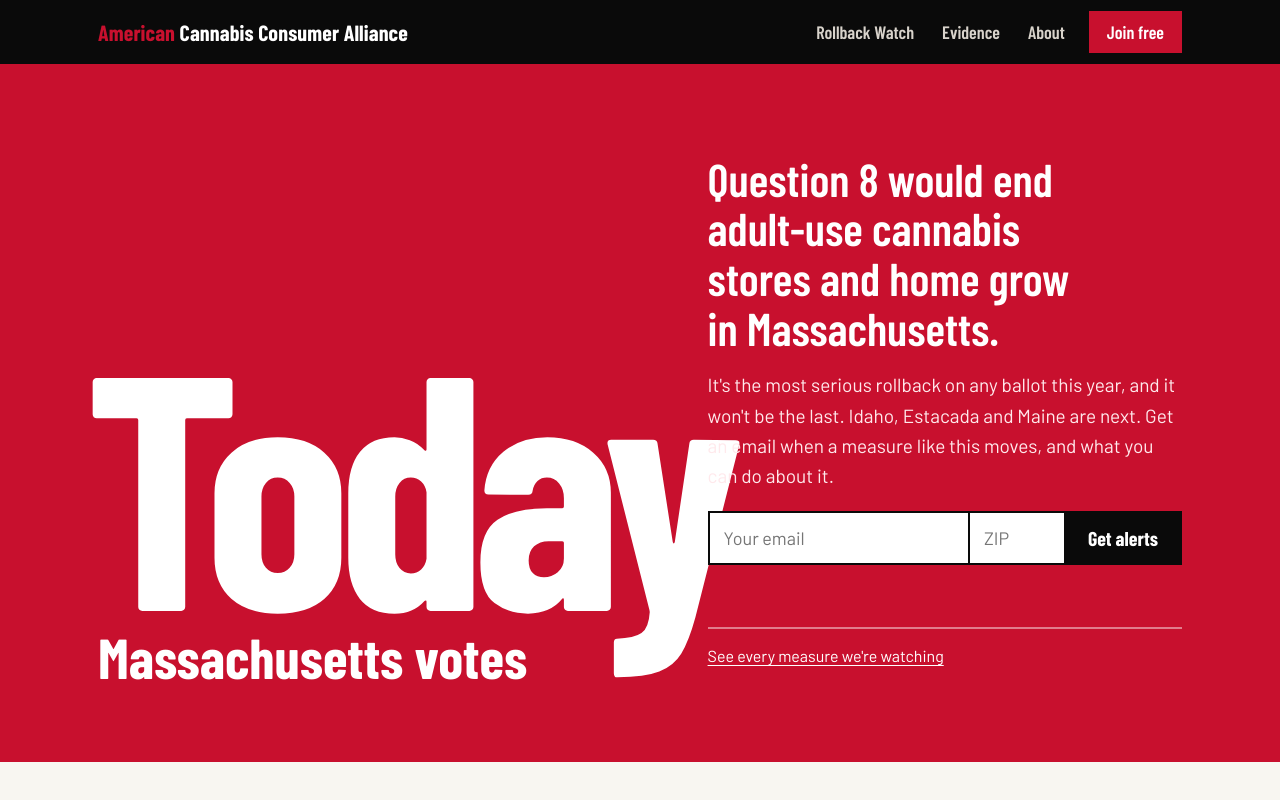
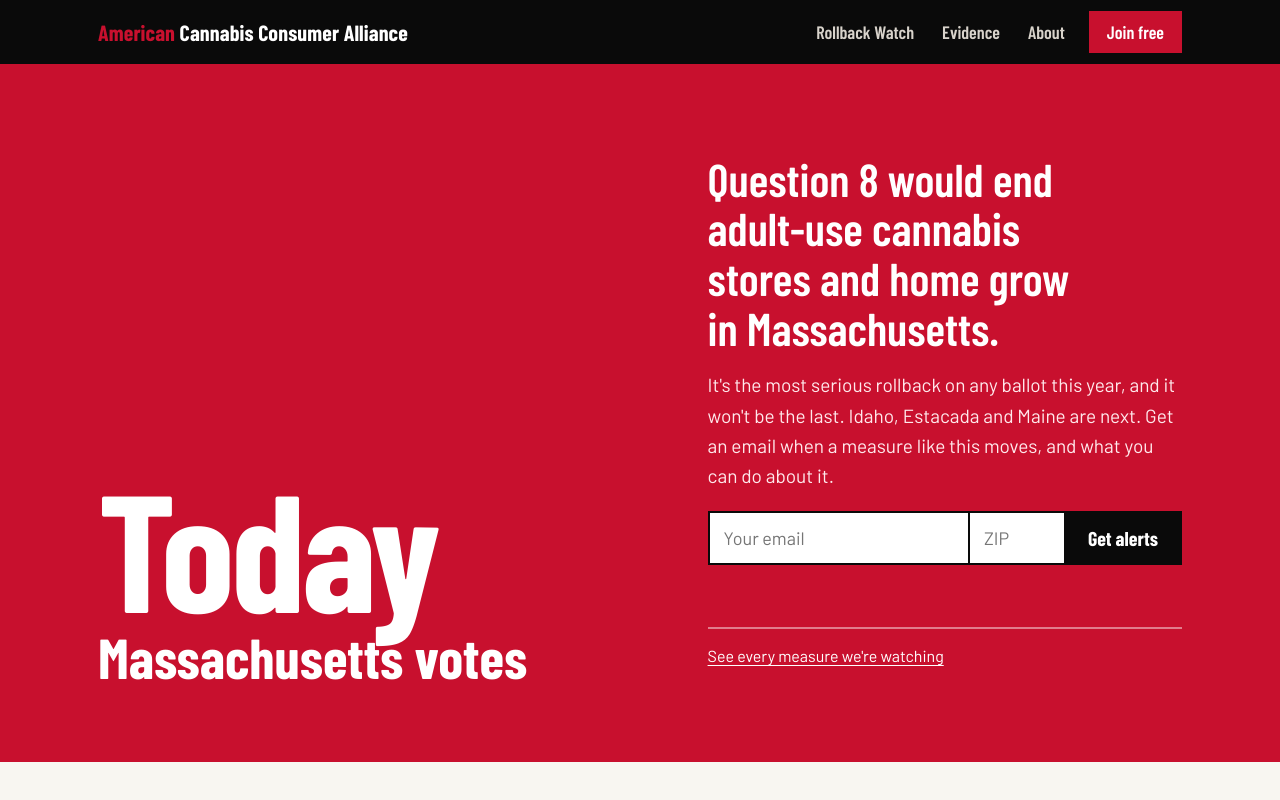
Before and after one commit to WizKaliko/acca-website, a plain HTML site: page index.html in a window 1280 px wide. Shown: the top 800 px of the page. Drawn offline with nearby package versions, Linux system fonts and the light colour scheme; a web font is replaced by a local one.

Commit message:
Fix election-day hero: size 'Today' to fit its column
The 'Today' state reused the countdown's two-digit number size, so the
word spilled across into the headline and signup form.

Co-Authored-By: Claude Opus 5.5 <noreply@anthropic.com>
Claude-Session: https://claude.ai/code/session_01R1hvNAa6Q7TB9YfoRi3J87

```diff
--- a/assets/site.css
+++ b/assets/site.css
@@ -58,6 +58,7 @@ p{margin:0 0 1em;max-width:var(--measure)}
 .poster p{font-size:19px;color:#FFE9EC}
 .poster .after{border-top:2px solid rgba(255,255,255,.45);margin-top:22px;padding-top:14px;font-size:16px}
 .poster .after a{color:var(--white)}
+.poster .poster-today .count{font-size:clamp(96px,13vw,178px);line-height:.86;letter-spacing:-.02em;margin-left:0}
 .poster .poster-alt .count{font-size:clamp(84px,13vw,180px);line-height:.86;letter-spacing:-.02em}
 @media (max-width:820px){.poster .wrap{grid-template-columns:minmax(0,1fr);align-items:start}}
 
--- a/index.html
+++ b/index.html
@@ -39,7 +39,7 @@ ml('account', '2176802');
   <div class="wrap">
     <div>
       <div data-before><p class="count" aria-hidden="true"><span data-days>31</span></p><span class="count-unit" aria-hidden="true"><span data-unit>days</span> until Massachusetts votes</span></div>
-      <div data-today hidden><p class="count">Today</p><span class="count-unit">Massachusetts votes</span></div>
+      <div data-today hidden class="poster-today"><p class="count">Today</p><span class="count-unit">Massachusetts votes</span></div>
       <div data-after hidden class="poster-alt"><p class="count">Consumer rights. Consumer voice.</p></div>
     </div>
     <div>
```
